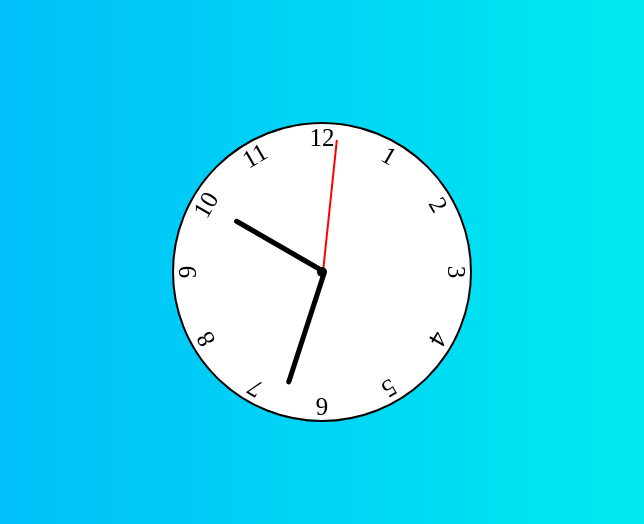
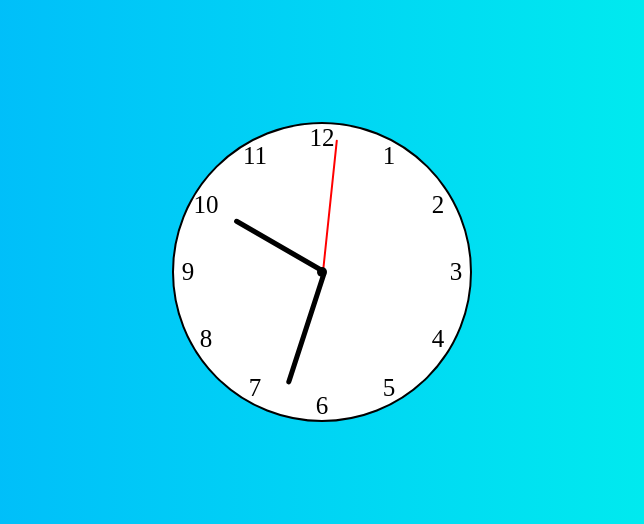
Before and after one commit to ebrahim-0/clock, a plain HTML site: page index.html in a window 1280 px wide. Shown: the part 128-652 px from the top of the page, 318-962 px from the left. Drawn offline with Linux system fonts and the light colour scheme.

Commit message:
Add files via upload

```diff
--- a/index.html
+++ b/index.html
@@ -13,18 +13,18 @@
         <div class="hand hour-hand"></div>
         <div class="hand min-hand"></div>
         <div class="hand sec-hand"></div>
-        <div class="number number1">1</div>
-        <div class="number number2">2</div>
-        <div class="number number3">3</div>
-        <div class="number number4">4</div>
-        <div class="number number5">5</div>
-        <div class="number number6">6</div>
-        <div class="number number7">7</div>
-        <div class="number number8">8</div>
-        <div class="number number9">9</div>
-        <div class="number number10">10</div>
-        <div class="number number11">11</div>
-        <div class="number number12">12</div>
+        <div class="number number1"><div>1</div></div>
+        <div class="number number2"><div>2</div></div>
+        <div class="number number3"><div>3</div></div>
+        <div class="number number4"><div>4</div></div>
+        <div class="number number5"><div>5</div></div>
+        <div class="number number6"><div>6</div></div>
+        <div class="number number7"><div>7</div></div>
+        <div class="number number8"><div>8</div></div>
+        <div class="number number9"><div>9</div></div>
+        <div class="number number10"><div>10</div></div>
+        <div class="number number11"><div>11</div></div>
+        <div class="number number12"><div>12</div></div>
       </div>
     </div>
     <script src="main.js"></script>
--- a/main.js
+++ b/main.js
@@ -13,8 +13,6 @@ function setDate() {
   const hours = now.getHours();
   const hourDegree = (hours / 12) * 360 + 180;
 
-  console.log(hourDegree);
-
   secHand.style.transform = `rotate(${secDegree}deg)`;
   minHand.style.transform = `rotate(${minDegree}deg)`;
   hourHand.style.transform = `rotate(${hourDegree}deg)`;
--- a/style.css
+++ b/style.css
@@ -130,3 +130,48 @@ body {
 .clock .number12 {
   --degree: 360deg;
 }
+
+.clock .number div {
+  transform: rotate(var(--degree-div));
+  -webkit-transform: rotate(var(--degree-div));
+  -moz-transform: rotate(var(--degree-div));
+  -ms-transform: rotate(var(--degree-div));
+  -o-transform: rotate(var(--degree-div));
+}
+
+.clock .number1 div {
+  --degree-div: -30deg;
+}
+.clock .number2 div {
+  --degree-div: -60deg;
+}
+.clock .number3 div {
+  --degree-div: -90deg;
+}
+.clock .number4 div {
+  --degree-div: -120deg;
+}
+.clock .number5 div {
+  --degree-div: -150deg;
+}
+.clock .number6 div {
+  --degree-div: -180deg;
+}
+.clock .number7 div {
+  --degree-div: -210deg;
+}
+.clock .number8 div {
+  --degree-div: -240deg;
+}
+.clock .number9 div {
+  --degree-div: -270deg;
+}
+.clock .number10 div {
+  --degree-div: -300deg;
+}
+.clock .number11 div {
+  --degree-div: -330deg;
+}
+.clock .number12 div {
+  --degree-div: -360deg;
+}
```
